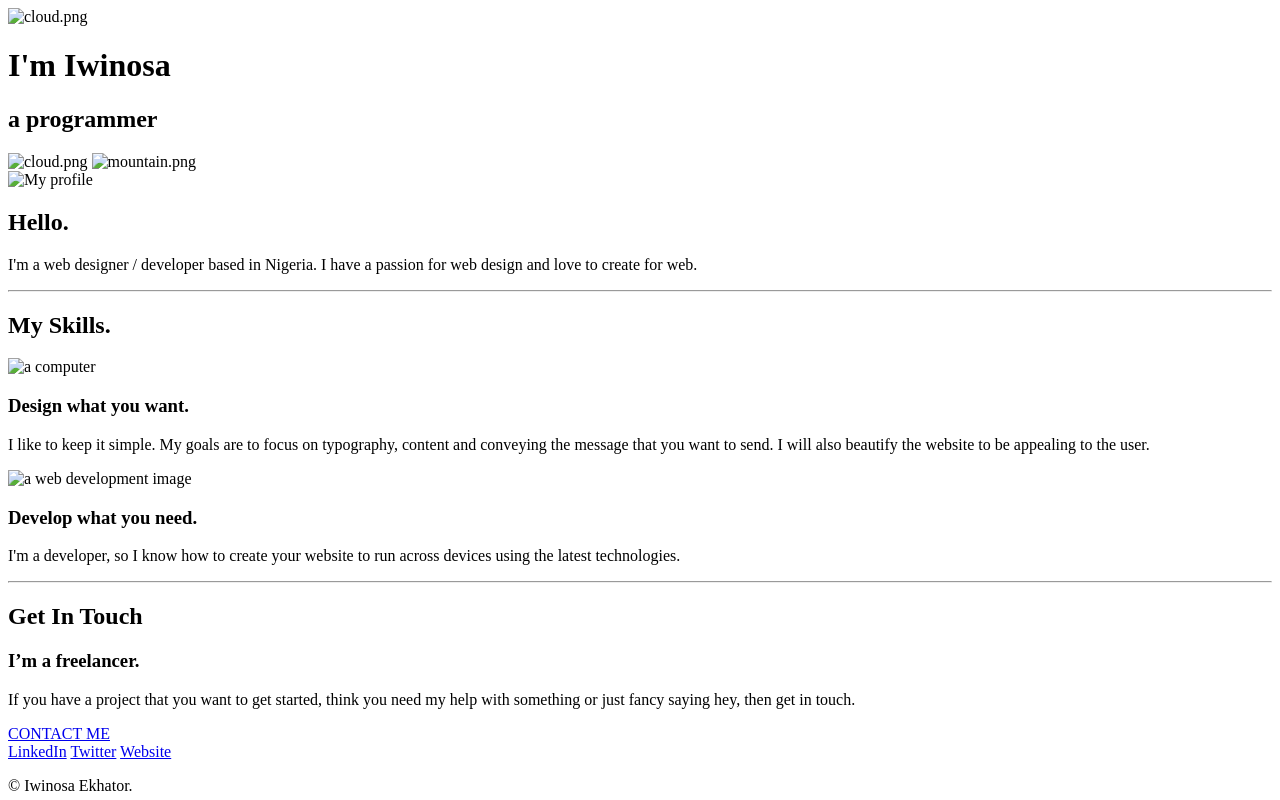
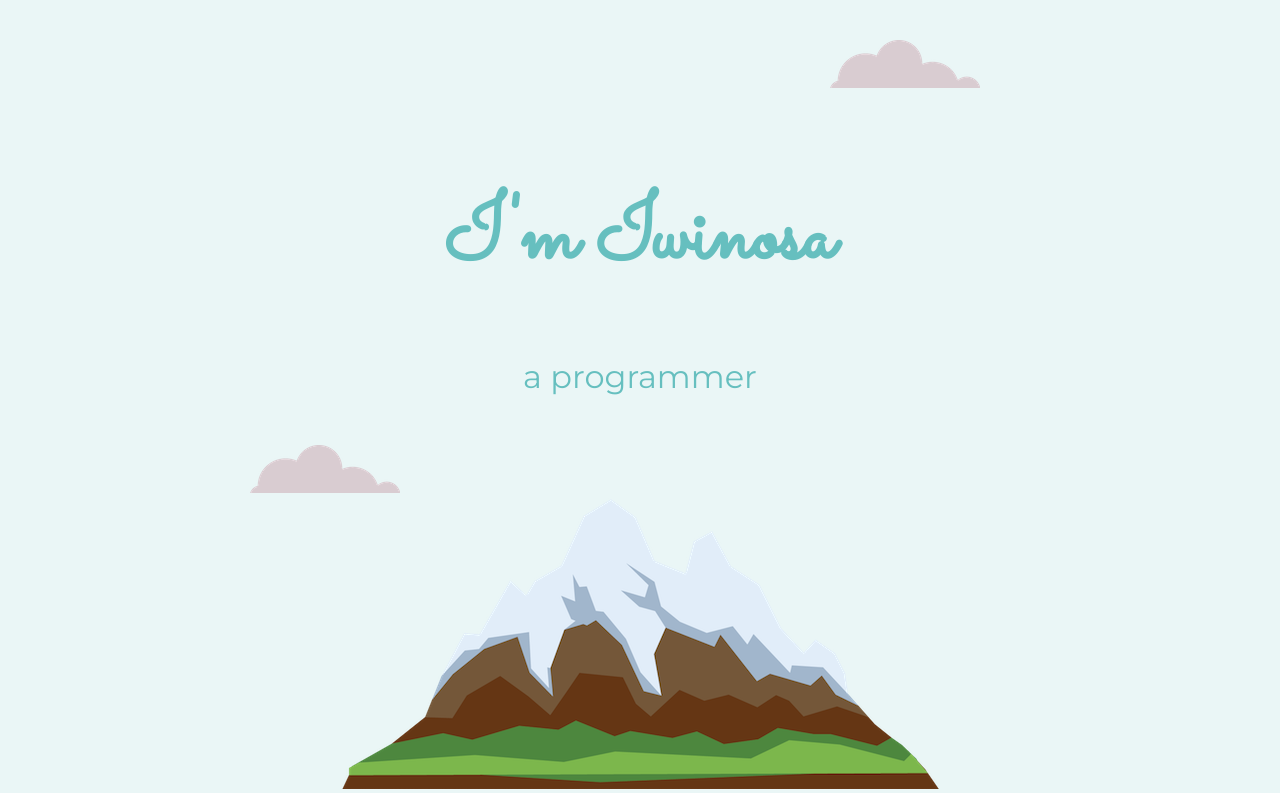
Before and after one commit to IwinosaEkhator/p-web, a plain HTML site: page index.html in a window 1280 px wide. Shown: the top 800 px of the page. Drawn offline with Linux system fonts and the light colour scheme.

Commit message:
Update index.html

```diff
--- a/index.html
+++ b/index.html
@@ -5,8 +5,8 @@
     <meta http-equiv="X-UA-Compatible" content="IE=edge">
     <meta name="viewport" content="width=device-width, initial-scale=1.0">
     <title>Ekhator Iwinosa-a web designer & developer -home </title>
-    <link rel="stylesheet" href="..\CSS - My Site\css\style.css">
-    <link rel="icon" href="..\CSS - My Site\favicon.ico">
+    <link rel="stylesheet" href="css\style.css">
+    <link rel="icon" href="favicon.ico">
     <link rel="preconnect" href="https://fonts.googleapis.com">
     <link rel="preconnect" href="https://fonts.gstatic.com" crossorigin>
     <link href="https://fonts.googleapis.com/css2?family=Merriweather&family=Montserrat&family=Sacramento&display=swap" rel="stylesheet"><link rel="preconnect" href="https://fonts.googleapis.com">
@@ -15,16 +15,16 @@
 </head>
 <body>
     <div class="top-container">
-        <img class="top-cloud" src="..\CSS - My Site\image\cloud.png" alt="cloud.png">
+        <img class="top-cloud" src="image\cloud.png" alt="cloud.png">
         <h1>I'm Iwinosa</h1>
         <h2 class="header2">a programmer</h2>
-        <img class="bottom-cloud" src="..\CSS - My Site\image\cloud.png" alt="cloud.png">
-        <img src="..\CSS - My Site\image\mountain.png" alt="mountain.png">
+        <img class="bottom-cloud" src="image\cloud.png" alt="cloud.png">
+        <img src="image\mountain.png" alt="mountain.png">
     </div>
     <div class="middle-container">
         <div class="profile">
 
-          <img src="..\CSS - My Site\image\2f5d76b384e02f85696d7f76c73414e6-modified.png" alt="My profile">
+          <img src="image\2f5d76b384e02f85696d7f76c73414e6-modified.png" alt="My profile">
           <h2>Hello.</h2>
           <p class="intro">I'm a web designer / developer based in Nigeria. I have a passion for web design and love to create for web.
 
@@ -36,12 +36,12 @@
         <div class="skills">
           <h2>My Skills.</h2>
           <div class="skill-row">
-            <img class="skill-img1" src="..\CSS - My Site\image\computer-modified.png" alt="a computer">
+            <img class="skill-img1" src="image\computer-modified.png" alt="a computer">
             <h3>Design what you want.</h3>
             <p>I like to keep it simple. My goals are to focus on typography, content and conveying the message that you want to send. I will also beautify the website to be appealing to the user.</p>
           </div>
           <div class="skill-row">
-            <img class="skill-img2" src="..\CSS - My Site\image\Free Vector _ Website interface development planning_ devops team flat characters working. ui, ux, content design-modified.png" alt="a web development image">
+            <img class="skill-img2" src="image\Free Vector _ Website interface development planning_ devops team flat characters working. ui, ux, content design-modified.png" alt="a web development image">
             <h3>Develop what you need.</h3>
             <p>I'm a developer, so I know how to create your website to run across devices using the latest technologies.</p>
           </div>
```
